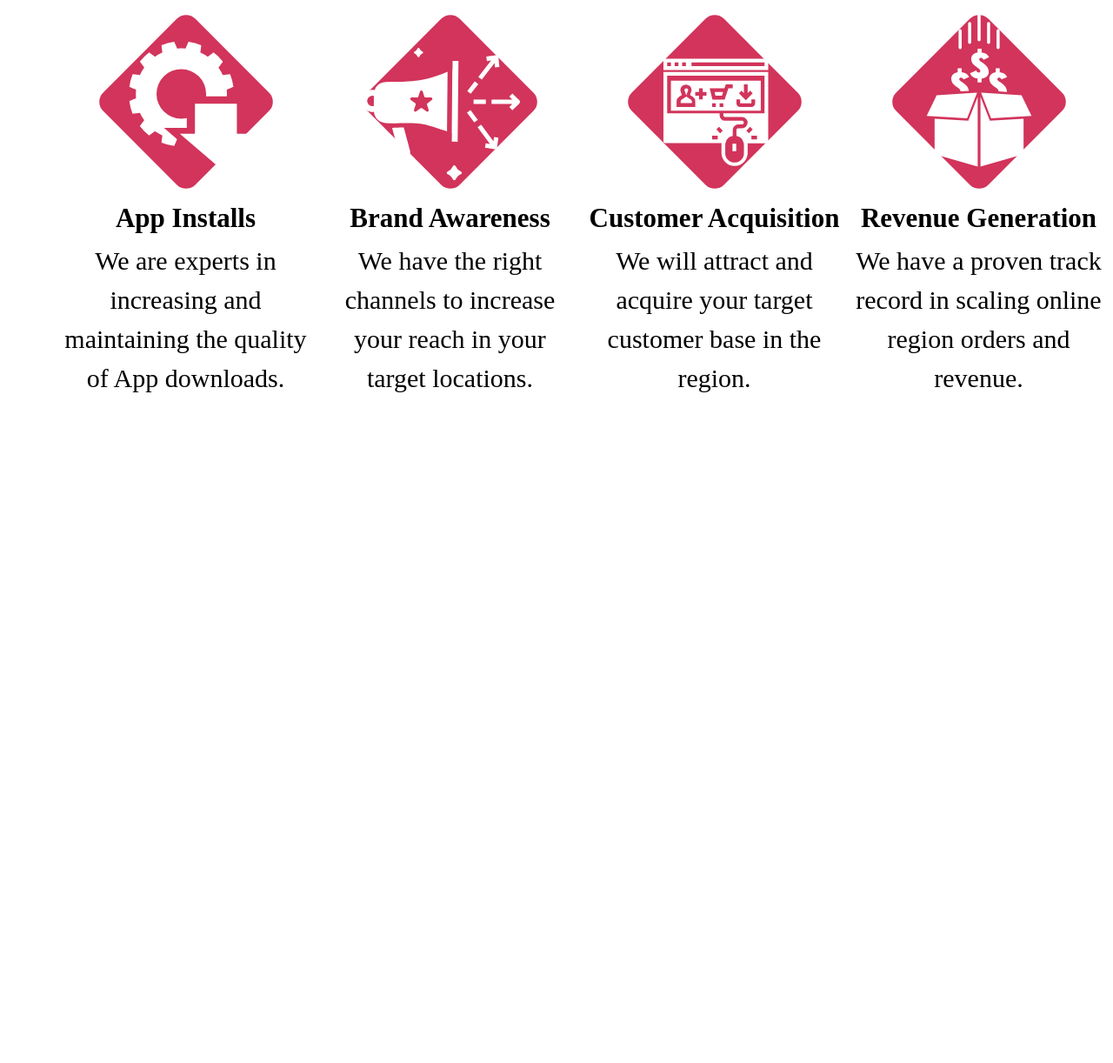
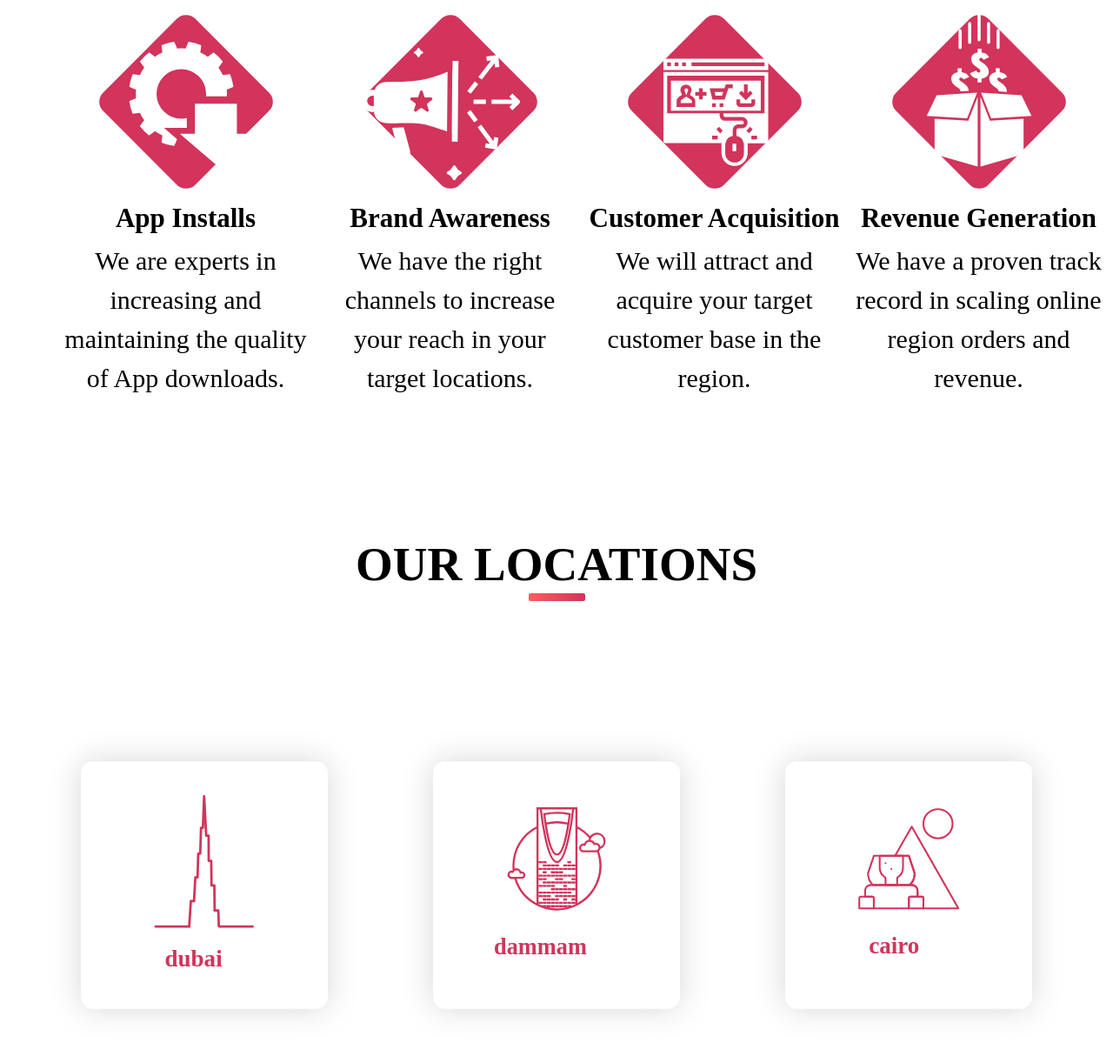
Before and after one commit to kamellababidi/Itcan-Test, a React app: page / in a window 1280 px wide. Shown: the part 2235-3457 px from the top of the page at 87% size. Before the commit the page ends 2701 px from the top, so only its background shows below. Built offline with nearby package versions, Linux system fonts and the light colour scheme.

Commit message:
design our location section

```diff
--- a/src/cantainers/HomePage/index.js
+++ b/src/cantainers/HomePage/index.js
@@ -4,6 +4,7 @@ import Header from '../../components/Header'
 import SectionHeader from '../../components/SectionHeader'
 import ValueContainer from '../../components/ValueContainer'
 import ServiceContainer from '../../components/ServiceContainer'
+import LocationContainer from '../../components/LocationContainer'
 
 
 const HomePage = () => (
@@ -12,7 +13,7 @@ const HomePage = () => (
       {/* Who itcan */}
       <section>
         <SectionHeader
-          title='who is itcan?'
+          title='WHO IS ITCAN?'
         />
         <div className='who-itcan-text-container'>
           <p>Itcan was founded in Dubai in 2015, it started with Performance Marketing & Digital Marketing Services and now it is the leading Saudi e-commerce digital marketing company in the Middle East region focusing on enabling leading brands to enable their business and technology growth.</p>
@@ -46,7 +47,7 @@ const HomePage = () => (
       {/* What we are */}
       <section>
         <SectionHeader
-          title='what we are?'
+          title='WHAT WE ARE?'
         />
         <div className='who-itcan-services-container'>
           <Row>
@@ -81,6 +82,31 @@ const HomePage = () => (
             </Row>
         </div>
       </section>
+      {/* Our locations */}
+      <section>
+        <SectionHeader
+            title='OUR LOCATIONS'
+        />
+        <div className='itcan-location-container'>
+          <Row>
+            <Col lg={4} md={true}>
+              <LocationContainer
+                img={require('../../public/dubai.svg')}
+              />
+            </Col>
+            <Col lg={4} md={true}>
+              <LocationContainer
+                  img={require('../../public/damam.svg')}
+              />
+            </Col>
+            <Col lg={4} md={true}>
+              <LocationContainer
+                img={require('../../public/cairo.svg')}
+              />
+            </Col>
+          </Row>
+        </div>
+      </section>
     </div>
 );
 
--- /dev/null
+++ b/src/components/LocationContainer.js
@@ -0,0 +1,9 @@
+import React from 'react';
+
+const LocationContainer = (props) => (
+    <div className='location-container'>
+        <img className='location-img' src={props.img}/>
+    </div>
+);
+
+export default LocationContainer;
--- a/src/css/home-page.css
+++ b/src/css/home-page.css
@@ -34,6 +34,15 @@
     margin: 1px;
 }
 
+.itcan-location-container {
+    width: 95%;
+    margin: 122px auto 0px auto;
+}
+
+.itcan-location-container Col {
+    margin: 1px;
+}
+
 
 /* 500 */
 @media (max-width: 500px) {
--- /dev/null
+++ b/src/css/location-container.css
@@ -0,0 +1,46 @@
+.location-container {
+    position: relative;
+    display: flex;
+    flex-direction: column;
+    justify-content: space-evenly;
+    align-items: center;
+    width: 409px;
+    height: 409px;
+    margin: 0 auto;
+    top: 0;
+    transition: top ease 0.5s;
+}
+.location-container:hover {
+    opacity: 0.7;
+    top: 5px;
+}
+
+.location-img {
+    width: 100%;
+    height: 100%;
+}
+
+
+
+/* 1440px */
+@media (max-width: 1440px) {
+    .location-container {
+        width: 390px;
+    }
+}
+
+/* 990px */
+@media (max-width: 990px) {
+    .location-container {
+        margin: 67px auto;
+    }
+}
+
+/* 500px */
+@media (max-width: 500px) {
+    .location-container {
+        margin: 25px auto;
+        width: 338px;
+        height: 338px;
+    }
+}
--- a/src/css/value-container.css
+++ b/src/css/value-container.css
@@ -7,7 +7,7 @@
     width: 454px;
     height: 491px;
     background: #FFFFFF 0% 0% no-repeat padding-box;
-    box-shadow: 0px 0px 30px #000000;
+    box-shadow: 0px 0px 30px #b8bbbf;
     border-radius: 20px;
     margin: 0 auto;
     top: 0;
--- a/src/index.js
+++ b/src/index.js
@@ -18,6 +18,7 @@ import './css/input.css'
 import './css/section-header.css'
 import './css/value-container.css'
 import './css/service-container.css'
+import './css/location-container.css'
 ////////////////////////////////
 
 const GlobalStyle = createGlobalStyle`${reset}`;
```
Also changed, not shown: src/public/cairo.svg (added), src/public/damam.svg (added), src/public/dubai.svg (added), 2 other files.
